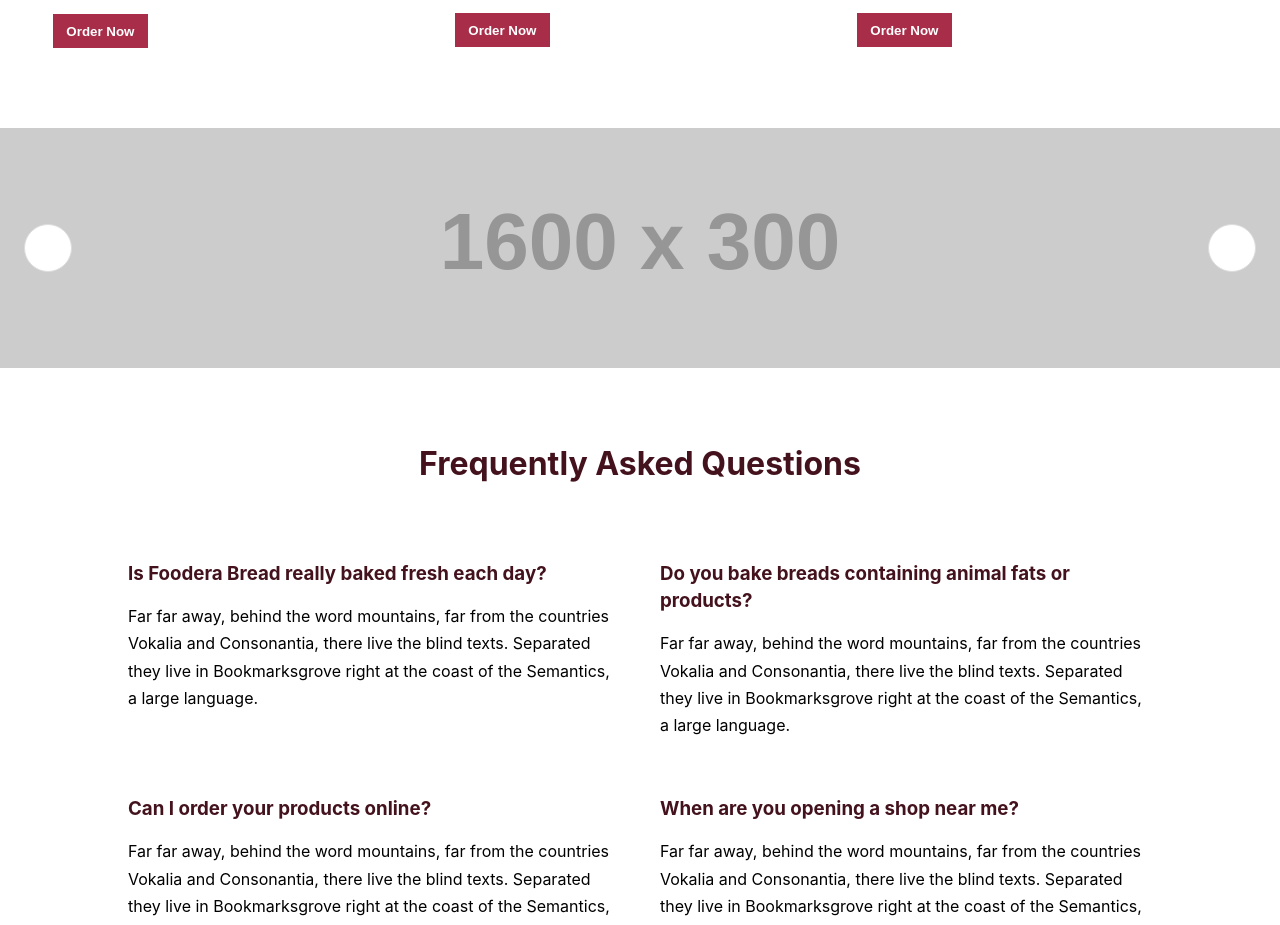
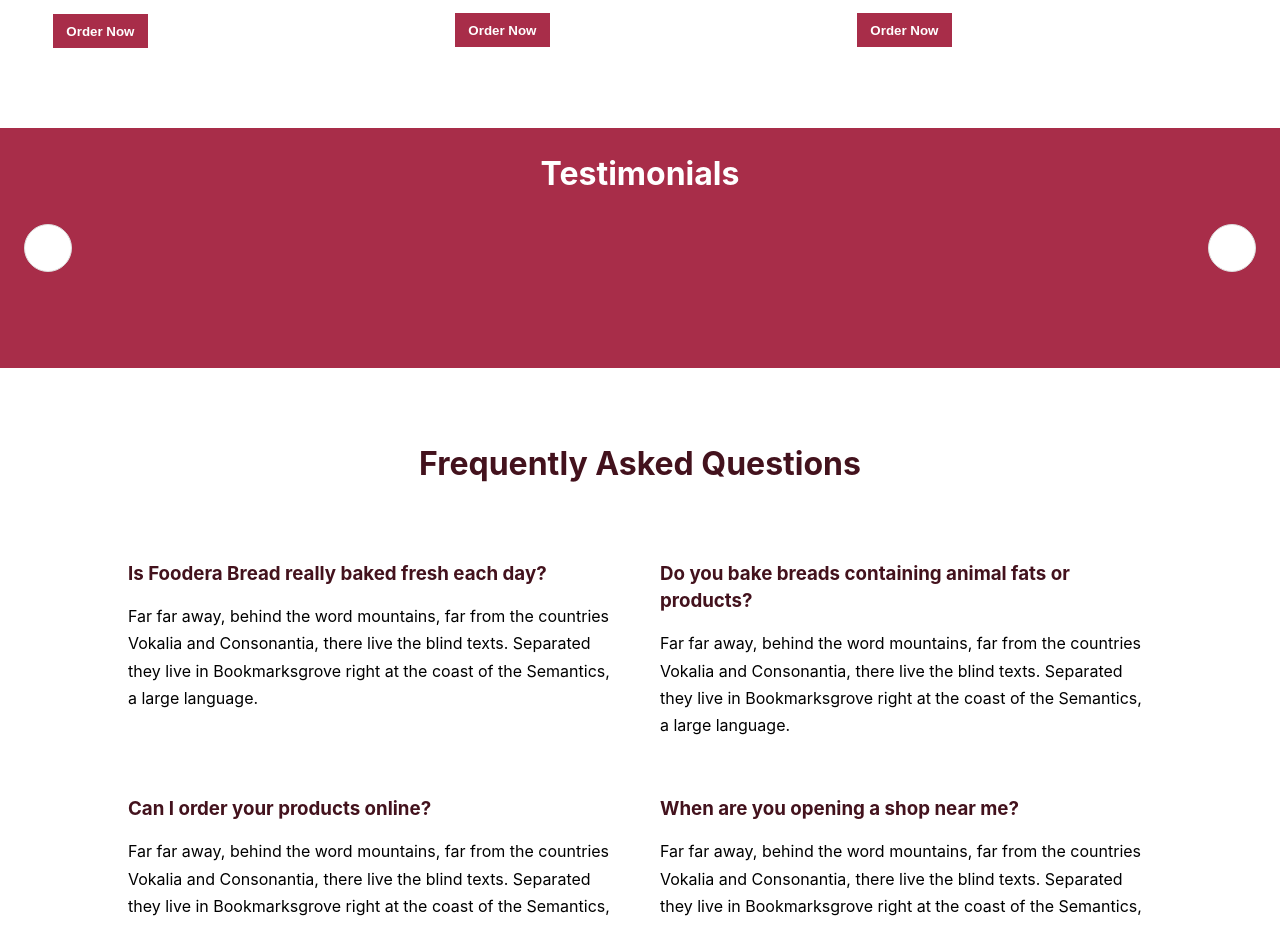
Before and after one commit to AyjayJr/Foodera, a React (Create React App) app: page / in a window 1280 px wide. Shown: the part 3401-4326 px from the top of the page. Built offline with nearby package versions, Linux system fonts and the light colour scheme.

Commit message:
added new testimonial component

```diff
--- a/src/App.css
+++ b/src/App.css
@@ -237,6 +237,16 @@ nav > ul {
     scrollbar-width: none;  /* hide scrollbar in Firefox */
 }
 
+.testimonial-bg {
+  background-color: var(--accent-color);
+  text-align: center;
+}
+
+.testimonial-bg h2 {
+  color: white;
+  font-size: xx-large;
+}
+
 /* hide scrollbar in webkit browser */
 .carousel-content::-webkit-scrollbar, .carousel-content::-webkit-scrollbar {
     display: none;
--- a/src/App.js
+++ b/src/App.js
@@ -10,6 +10,7 @@ import Footer from './components/Footer';
 import Faq from './components/Faq';
 import Parallax from './components/Parallax';
 import Newsletter from './components/Newsletter';
+import Testimonials from './components/Testimonials';
 
 function App() {
   return (
@@ -20,11 +21,7 @@ function App() {
       <About />
       <Banner />
       <Meals />
-      <Carousel>
-        <img src="https://via.placeholder.com/1600x300" alt="placeholder" />
-        <img src="https://via.placeholder.com/1600x300" alt="placeholder" />
-        <img src="https://via.placeholder.com/1600x300" alt="placeholder" />
-      </Carousel>
+      <Testimonials />
       <Faq />
       <Parallax />
       <Newsletter />
--- /dev/null
+++ b/src/components/Testimonials.js
@@ -0,0 +1,13 @@
+import Carousel from "./Carousel";
+
+export default function Testimonials() {
+	return (
+		<Carousel>
+			<div className='testimonial-bg'>
+				<h2>Testimonials</h2>
+			</div>
+			<img src="https://via.placeholder.com/1600x300" alt="placeholder" />
+			<img src="https://via.placeholder.com/1600x300" alt="placeholder" />
+		</Carousel>
+	);
+}
```
